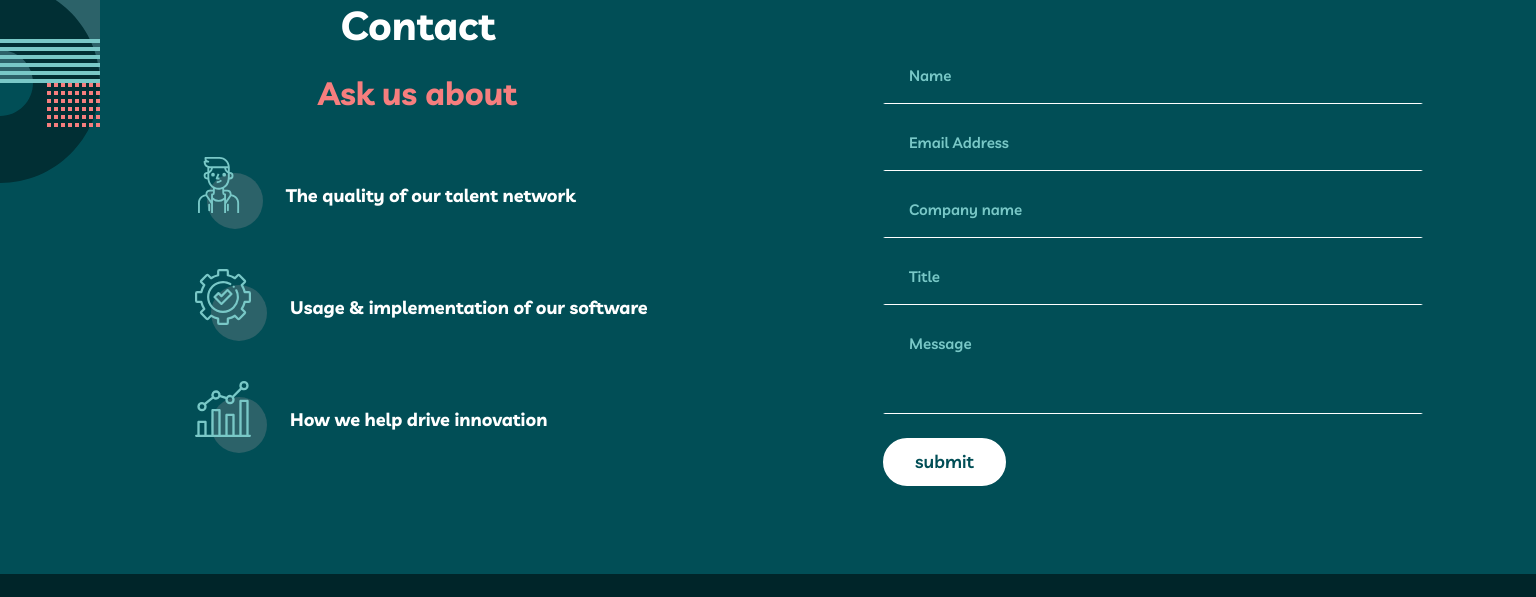
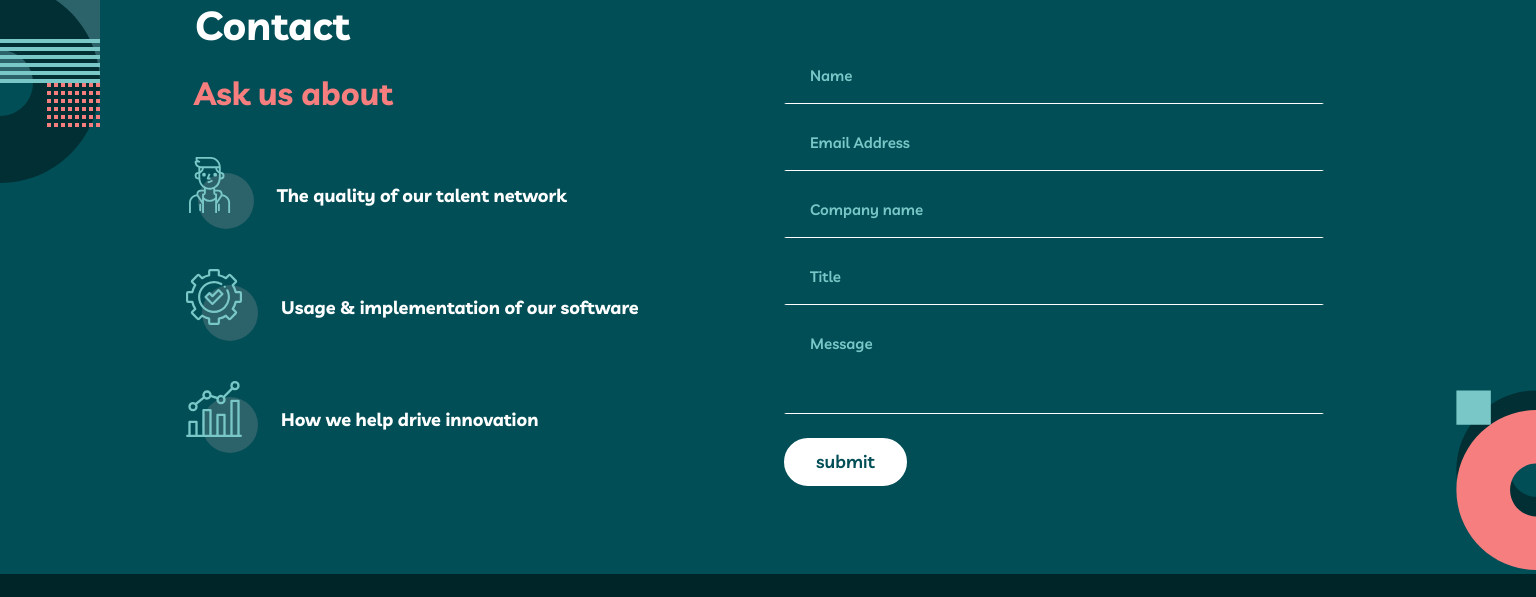
Before and after one commit to Shlandie/SamarChurch, a plain HTML site: page PAGES/contacts.html in a window 1536 px wide. Shown: the part 187-784 px from the top of the page. Drawn offline with nearby package versions, Linux system fonts and the light colour scheme.

Commit message:
contacts main desktop versija

```diff
--- a/style.css
+++ b/style.css
@@ -1000,5 +1000,24 @@ form {
     .menu-btn{
         margin-right: 153px;
     }
+    /*contacts-main-desktop*/
+    .contacts-h2{
+        margin-left: 50px;
+    }
+    .contacts-h3{
+        margin-left: 135px;
+    }
+    form{
+        padding-right: 153px;
+    }
+    .contacts-item{
+        flex-basis: 610px;
+    }
+    .contacts-icon{
+        width: 160px;
+        height: 180px;
+        object-position: 80px;
+        top: 577px;
+    }
 
 }
```
